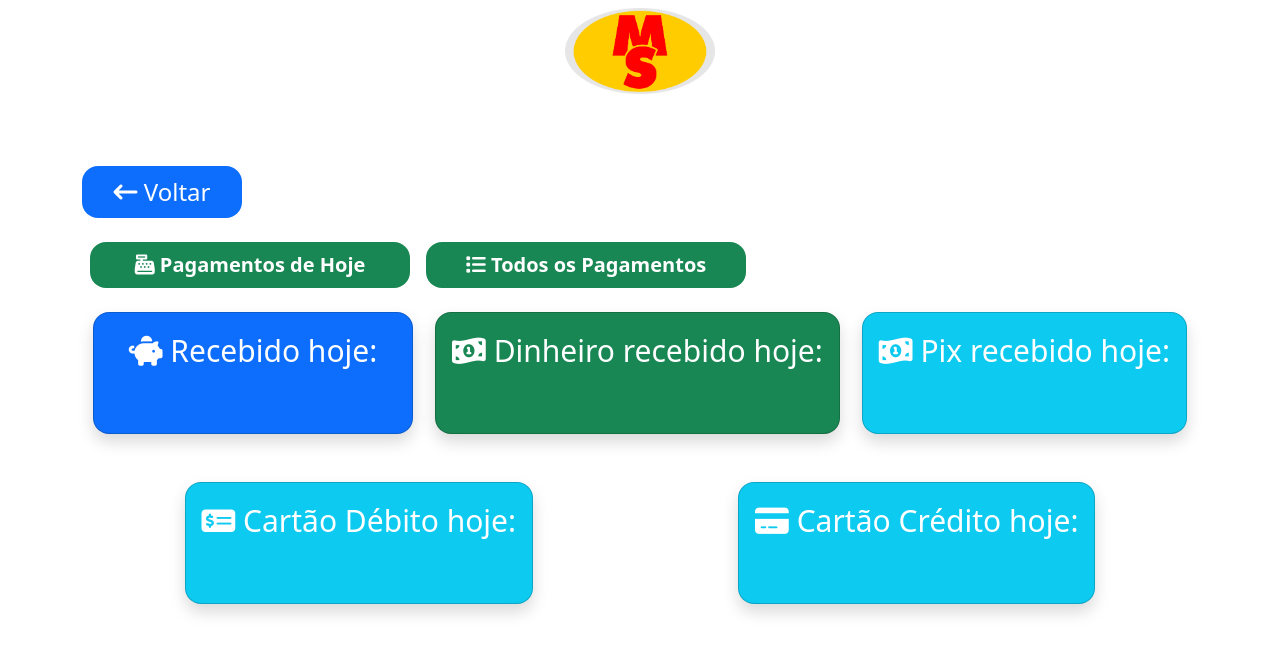
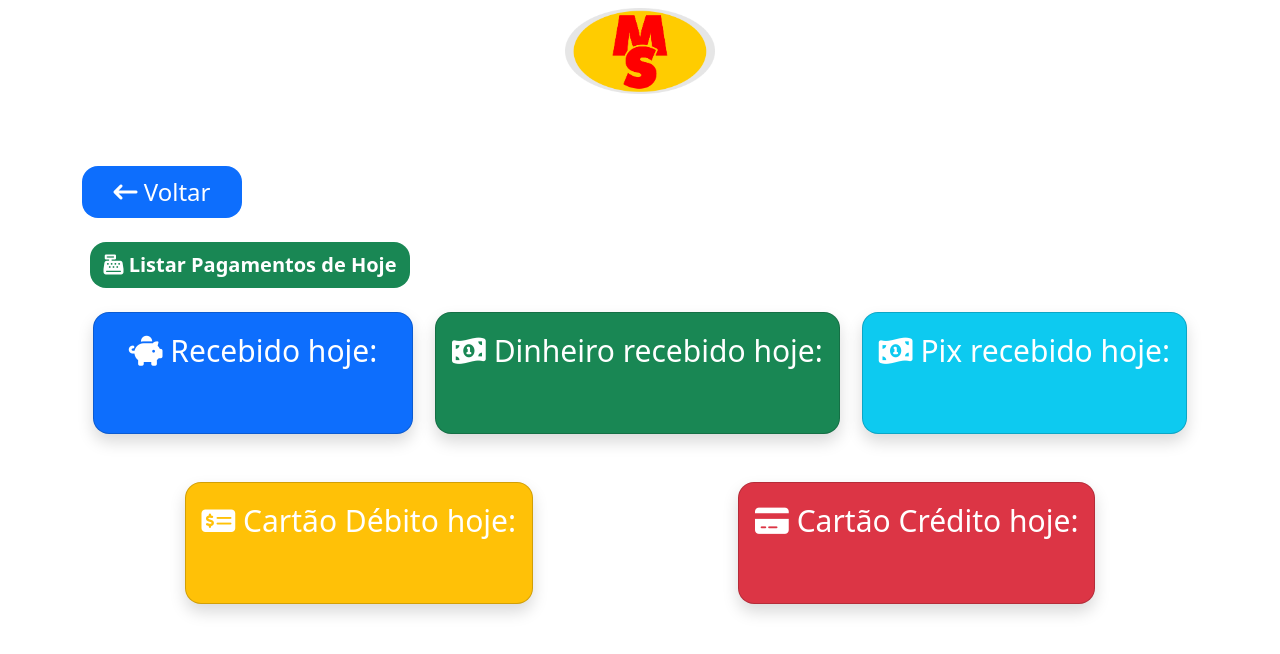
Before and after one commit to freitasanderson1/marketcashier, a Django app: page / in a window 1280 px wide, after a click on "Valores do Caixa". Shown: the top 654 px of the page. Run offline with Django 5.2, Linux system fonts and the light colour scheme; the visitor is signed in with stand-in values (Sample User, id 1); data comes from the database, SQL or seed files in the repository; data that the repository does not hold is empty; some libraries are stand-ins or nearby versions.

Commit message:
:zap: Update Pagamentos, Produtos, ItemVenda e Timezone
Update Pagamentos, Produtos, ItemVenda e Timezone

```diff
--- a/controle/templates/opcoesCaixa.html
+++ b/controle/templates/opcoesCaixa.html
@@ -4,11 +4,11 @@
     <div class="d-flex justify-content-start">
 
         <a class="clickable bg-success p-2 mx-2 rounded-4 text-white text-center" id="listarPagamentosHoje" style="text-decoration: none; width: 20rem;">
-            <span class="text-center" style="font-size: 20px;" class="text-white"><i class="fa-solid fa-cash-register"></i> Pagamentos de Hoje</span>
+            <span class="text-center" style="font-size: 20px;" class="text-white"><i class="fa-solid fa-cash-register"></i> Listar Pagamentos de Hoje</span>
         </a>
-        <a class="clickable bg-success p-2 mx-2 rounded-4 text-white text-center" id="listaTodosPagamentos" style="text-decoration: none; width: 20rem;">
+        {% comment %} <a class="clickable bg-success p-2 mx-2 rounded-4 text-white text-center" id="listaTodosPagamentos" style="text-decoration: none; width: 20rem;">
             <span class="text-center" style="font-size: 20px;" class="text-white"><i class="fa-solid fa-list"></i> Todos os Pagamentos</span>
-        </a>
+        </a> {% endcomment %}
     </div>
 
     <div class="info-cards d-flex justify-content-around">
@@ -49,7 +49,7 @@
 
     <div class="info-cards d-flex justify-content-around">
 
-        <div class="card shadow rounded-4 bg-info text-white mt-4 mb-4" style="min-width: 20rem;">
+        <div class="card shadow rounded-4 bg-warning text-white mt-4 mb-4" style="min-width: 20rem;">
             <div class="card-body align-items-center d-flex justify-content-center" style="">
                 <div>
                     <div>
@@ -60,7 +60,7 @@
             </div>
         </div>
 
-        <div class="card shadow rounded-4 bg-info text-white mt-4 mb-4" style="min-width: 20rem;">
+        <div class="card shadow rounded-4 bg-danger text-white mt-4 mb-4" style="min-width: 20rem;">
             <div class="card-body align-items-center d-flex justify-content-center" style="">
                 <div>
                     <div>
--- a/controle/views/api/PagamentosApiView.py
+++ b/controle/views/api/PagamentosApiView.py
@@ -13,7 +13,7 @@
 
     def get_queryset(self):
 
-        queryset = Pagamento.objects.filter(ativo=True)
+        queryset = Pagamento.objects.filter(ativo=True).order_by('dataCadastro')
 
         listPagamentos = {
             'dinheiro': list(),
--- a/controle/views/api/ProdutosApiView.py
+++ b/controle/views/api/ProdutosApiView.py
@@ -15,24 +15,18 @@
         return Produto.objects.filter(ativo=True).order_by('nome')
 
     def retrieve(self, request, *args, **kwargs):
-        barcode = kwargs.get('pk')
+        barcode = kwargs.get('pk').strip()
 
         if barcode:
-            # print(f"BARCODE do Produto: {float(barcode[6:len(barcode)])/10000}")
+            # print(f"BARCODE do Produto: {len(barcode)}")
             try:
-                queryset = Produto.objects.filter(
-                    Q(nome__icontains=barcode)|
-                    Q(codigo__icontains=barcode)
-                )
-                if not queryset and barcode[0] == '2':
+                if barcode[0] == '2' and len(barcode) == 13:
                     queryset = Produto.objects.filter(
                         Q(codigo__icontains=barcode[1:6])
                     )
-                Produto_serialized = ProdutoSerializer(queryset, many=True)
+                    # print(f'Resultado: {queryset}')
 
-                responseData = Produto_serialized.data if not barcode[0] == '2' else None
-
-                if barcode[0] == '2':
+                    Produto_serialized = ProdutoSerializer(queryset, many=True)
 
                     responseData = []
                     for item in Produto_serialized.data:
@@ -43,7 +37,20 @@
                     # print(f'Quantidade: {type(quantidade)} - {quantidade}')
                     responseData.append({'quantidade':quantidade})
 
+                else:
+                    queryset = Produto.objects.filter(
+                        Q(nome__icontains=barcode)|
+                        Q(codigo__icontains=barcode)
+                    )
+
+                    Produto_serialized = ProdutoSerializer(queryset, many=True)
+
+                    responseData = Produto_serialized.data
+
+                # print(f'Resultado: {queryset}')
+
                 # print(f'Dados Serializados: {responseData}')
+
                 status=200
             except:
                 responseData = {'mensagem': 'O ID do Produto não existe.'}
--- a/marketcashier/settings/base.py
+++ b/marketcashier/settings/base.py
@@ -81,8 +81,6 @@
 
 LANGUAGE_CODE = 'pt-BR'
 
-TIME_ZONE = 'UTC'
-
 USE_I18N = True
 
 USE_TZ = True
--- a/static-global/assets/JS/apiGetPagamentos.js
+++ b/static-global/assets/JS/apiGetPagamentos.js
@@ -2,9 +2,9 @@
     chamarApiPagamentos(dataDeHoje)
 });
 
-$('#listaTodosPagamentos').on('click', function(){
-    chamarApiPagamentos()
-});
+// $('#listaTodosPagamentos').on('click', function(){
+//     chamarApiPagamentos()
+// });
 
 $( document ).ready(function() {
     chamarApiPagamentos(dataDeHoje)
@@ -19,7 +19,7 @@
     }
     let data = await response.json();
 
-    // console.log(`Index: ${Object.getOwnPropertyNames(data.pagamentos)}`);
+    // console.log(`Index: ${Object.getOwnPropertyNames(data.pagamentos)}`)
     // console.log(`Dados: ${data.pagamentos}`)
 
     insertPagamentos(data)
```
Also changed, not shown: 1 other file.
